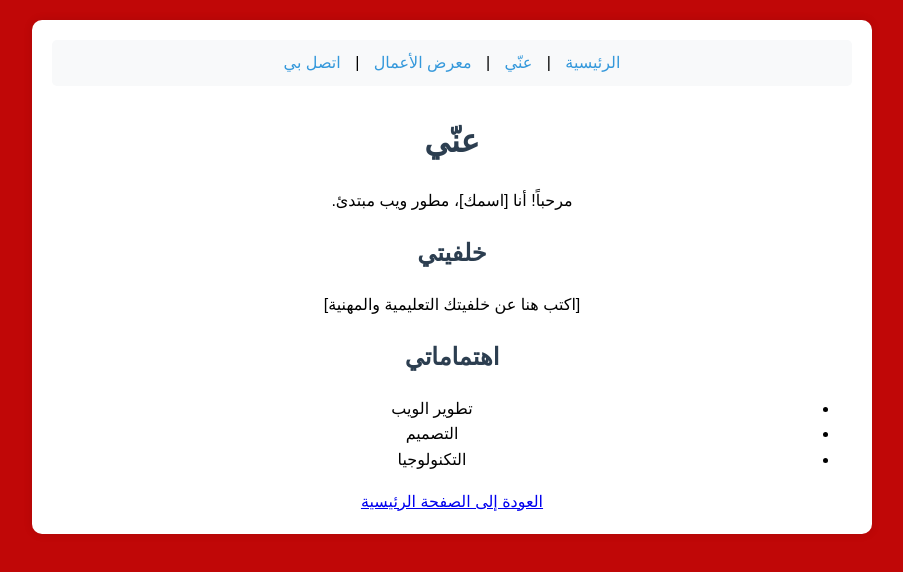
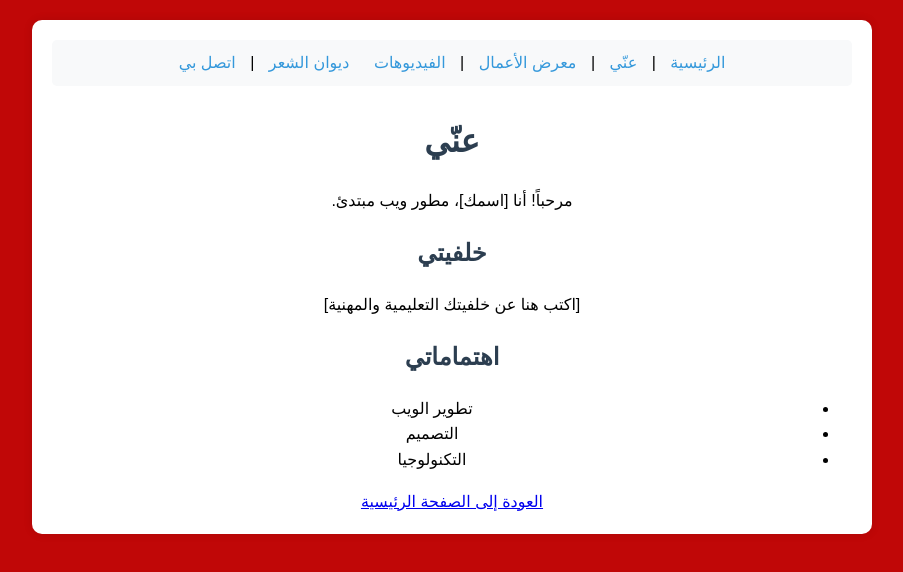
Before and after one commit to CybersecurityRahbar/CybersecurityRahbar.github.io, a plain HTML site: page about.html in a window 1280 px wide. Shown: the whole page, without its empty margins (188-1091 px from the left). Drawn offline with Linux system fonts and the light colour scheme.

Commit message:
Add files via upload

```diff
--- a/about.html
+++ b/about.html
@@ -12,6 +12,8 @@
             <a href="index.html">الرئيسية</a> |
             <a href="about.html">عنّي</a> |
             <a href="gallery.html">معرض الأعمال</a> |
+            <a href="videos.html" style="color: #3498db;">الفيديوهات</a>
+            <a href="poetry.html">ديوان الشعر</a> |
             <a href="contact.html">اتصل بي</a>
         </nav>
 
```
Also changed, not shown: gallery.html (+1 -0 lines), index.html (+1 -0 lines), videos.html (+1 -0 lines).
